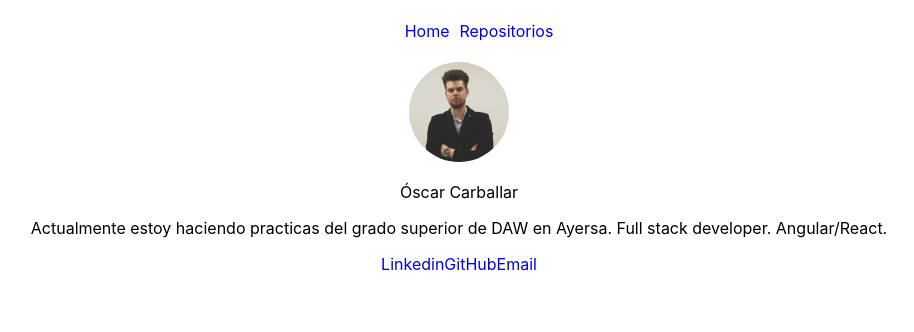
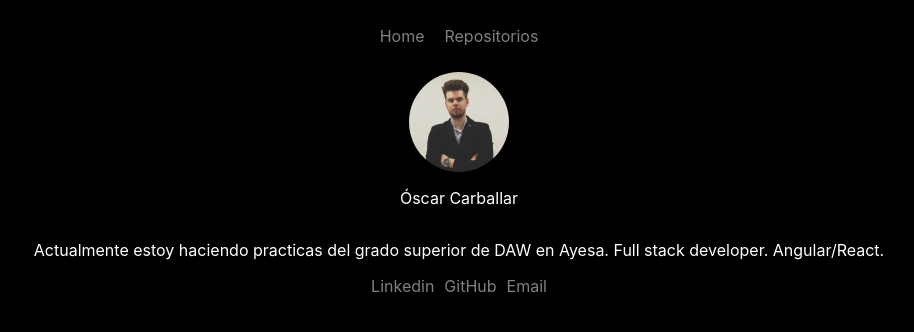
Before and after one commit to Oskitaa/ReactTutorial, a React (Create React App) app: page / in a window 1280 px wide. Shown: the top 332 px of the page, without its empty margins (181-1095 px from the left). Built offline with nearby package versions, Linux system fonts and the light colour scheme.

Commit message:
acrualizacon diseño

```diff
--- a/public/index.html
+++ b/public/index.html
@@ -24,7 +24,7 @@
       work correctly both with client-side routing and a non-root public URL.
       Learn how to configure a non-root public URL by running `npm run build`.
     -->
-    <title>React App</title>
+    <title>Óscar Carballar</title>
   </head>
   <body>
     <noscript>You need to enable JavaScript to run this app.</noscript>
--- a/src/App.css
+++ /dev/null
@@ -1,38 +0,0 @@
-.App {
-  text-align: center;
-}
-
-.App-logo {
-  height: 40vmin;
-  pointer-events: none;
-}
-
-@media (prefers-reduced-motion: no-preference) {
-  .App-logo {
-    animation: App-logo-spin infinite 20s linear;
-  }
-}
-
-.App-header {
-  background-color: #282c34;
-  min-height: 100vh;
-  display: flex;
-  flex-direction: column;
-  align-items: center;
-  justify-content: center;
-  font-size: calc(10px + 2vmin);
-  color: white;
-}
-
-.App-link {
-  color: #61dafb;
-}
-
-@keyframes App-logo-spin {
-  from {
-    transform: rotate(0deg);
-  }
-  to {
-    transform: rotate(360deg);
-  }
-}
--- /dev/null
+++ b/src/App.scss
@@ -0,0 +1,20 @@
+.App {
+  display: flex;
+  flex-direction: column;
+  align-items: center;
+  justify-content: center;
+}
+
+body{
+  background-color: #000;
+  color: #fff;
+}
+
+a{
+  color: gray;
+  text-decoration: none;
+  padding: 5px;
+  &:focus, &:hover, &:visited, &:link, &:active {
+      color: gray;
+  }
+}
--- a/src/App.tsx
+++ b/src/App.tsx
@@ -1,6 +1,6 @@
 import React from 'react';
 import { BrowserRouter as Router,Route,Switch } from 'react-router-dom';
-import './App.css';
+import './App.scss';
 import Home from './components/home';
 import Nav from './components/nav';
 import Repository from './components/repositorys';
@@ -8,7 +8,6 @@ import Repository from './components/repositorys';
 function App() {
   return (
     <div className="App">
-
           <Router>
               <Nav />
               <Switch>
--- a/src/components/home.tsx
+++ b/src/components/home.tsx
@@ -4,10 +4,10 @@ import "../css/home.scss";
 
 function Home(){
     return(
-        <div>
-            <img src={yo} alt=""/>
+        <div className="profile">
+            <img src={yo} alt="Imagen mía."/>
             <p>Óscar Carballar</p>
-            <p>Actualmente estoy haciendo practicas del grado superior de DAW en Ayersa. Full stack developer. Angular/React.</p>
+            <p>Actualmente estoy haciendo practicas del grado superior de DAW en Ayesa. Full stack developer. Angular/React.</p>
             <div className="redes">
                 <a href="https://www.linkedin.com/in/oscar-carballar-113882162/">Linkedin</a>
                 <a href="https://github.com/Oskitaa">GitHub</a>
--- a/src/components/repositorys.tsx
+++ b/src/components/repositorys.tsx
@@ -27,7 +27,7 @@ function Repository(){
             {
                 repos.map( repo => (
                     <div>
-                        <p><a href={`${repo.html_url}`} target="blank" >{repo.name} </a>- <span>{new Date(repo.created_at).getFullYear()}</span></p>
+                        <p className="title_repo"><a href={`${repo.html_url}`} target="blank" >{repo.name} </a> - <span>{new Date(repo.created_at).getFullYear()}</span></p>
                         <p>{repo.description}</p>
                     </div>
 
--- a/src/css/home.scss
+++ b/src/css/home.scss
@@ -3,3 +3,11 @@ img{
     height: 100px;
     width: 100px;
 }
+.profile{
+    text-align: justify;
+    display: flex;
+    flex-direction: column;
+    justify-content: center;
+    align-items: center;
+    margin: auto 10%;
+}
--- a/src/css/nav.scss
+++ b/src/css/nav.scss
@@ -1,12 +1,9 @@
 .nav-menu{
     display: inline-flex;
+    padding: 0;
 }
 
 .item-menu{
     margin: 5px;
     list-style: none;
 }
-
-a{
-    text-decoration: none;
-}
--- a/src/css/repository.scss
+++ b/src/css/repository.scss
@@ -0,0 +1,3 @@
+.title_repo a{
+    font-size: 1.5em;
+}
```
